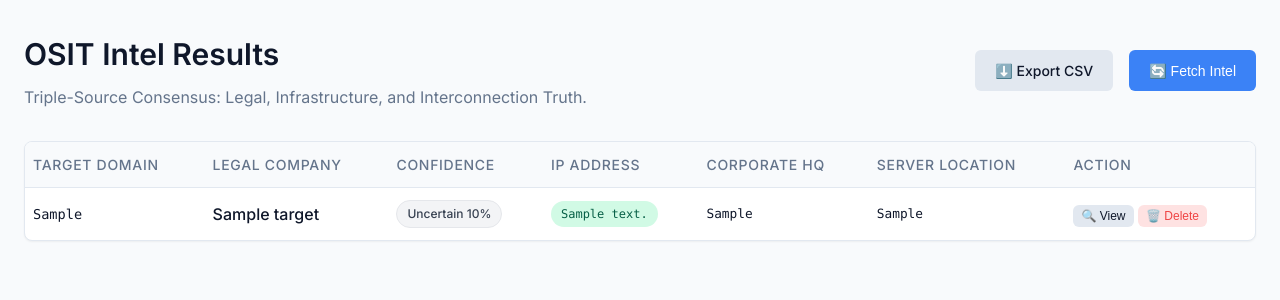
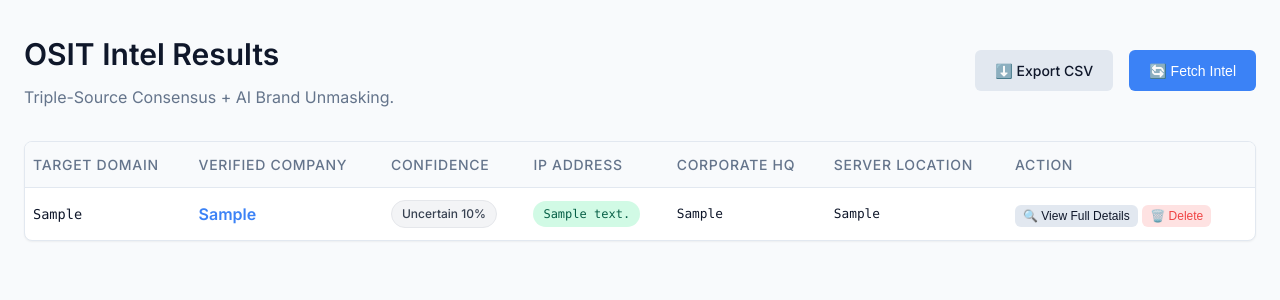
Before and after one commit to Viz38/OSIT-IP-Tracker, a Flask app: page /results in a window 1280 px wide. Shown: the part 63-363 px from the top of the page. Run offline with Flask 3, Linux system fonts and the light colour scheme; tables that the repository leaves empty hold one stand-in row (values such as "Sample post").

Commit message:
ui: rename 'View' button to 'View Full Details'

```diff
--- a/templates/results.html
+++ b/templates/results.html
@@ -100,7 +100,7 @@
 <div class="page-header results-header">
     <div>
         <h1>OSIT Intel Results</h1>
-        <p class="subtitle">Triple-Source Consensus: Legal, Infrastructure, and Interconnection Truth.</p>
+        <p class="subtitle">Triple-Source Consensus + AI Brand Unmasking.</p>
     </div>
     <div class="header-actions">
         <a href="{{ url_for('export_csv') }}" class="btn btn-secondary">⬇️ Export CSV</a>
@@ -113,7 +113,7 @@
         <thead>
             <tr>
                 <th>Target Domain</th>
-                <th>Legal Company</th>
+                <th>Verified Company</th>
                 <th>Confidence</th>
                 <th>IP Address</th>
                 <th>Corporate HQ</th>
@@ -125,19 +125,15 @@
             {% for target in targets %}
             <tr>
                 <td class="mono" style="font-size: 0.85rem; font-weight: 500;">{{ target.domain or '-' }}</td>
-                <td style="font-weight: 500;">
-                    {% if target.legal_name == "Pending" or target.legal_name == "N/A" %}
-                        {% if target.company == "Pending" %}
-                            <span class="badge badge-pending">Pending</span>
-                        {% else %}
-                            {{ target.company }}
-                        {% endif %}
+                <td style="font-weight: 600; color: var(--primary);">
+                    {% if target.company == "Pending" or target.company == "Unknown" %}
+                        <span class="badge badge-pending">Pending</span>
                     {% else %}
-                        {{ target.legal_name }}
+                        {{ target.company }}
                     {% endif %}
                 </td>
                 <td>
-                    {% if target.confidence_score >= 90 %}
+                    {% if target.confidence_score >= 95 %}
                     <span class="badge" style="background-color: #dcfce7; color: #166534; border: 1px solid #bbf7d0;">Verified {{ target.confidence_score }}%</span>
                     {% elif target.confidence_score >= 70 %}
                     <span class="badge" style="background-color: #fef9c3; color: #854d0e; border: 1px solid #fef08a;">Likely {{ target.confidence_score }}%</span>
@@ -169,14 +165,14 @@
                             data-upd="{{ target.last_updated_on }}"
                             data-raw="{{ target.raw_intel }}"
                             data-ai="{{ target.ai_reasoning }}"
-                            style="padding: 0.25rem 0.5rem; font-size: 0.75rem;">🔍 View</button>
+                            style="padding: 0.25rem 0.5rem; font-size: 0.75rem;">🔍 View Full Details</button>
                     <button class="btn btn-danger delete-btn" data-id="{{ target.id }}"
                         style="padding: 0.25rem 0.5rem; font-size: 0.75rem;">🗑️ Delete</button>
                 </td>
             </tr>
             {% else %}
             <tr>
-                <td colspan="7" class="text-center no-data">No IPs added yet. Go add some!</td>
+                <td colspan="7" class="text-center no-data">No targets added yet.</td>
             </tr>
             {% endfor %}
         </tbody>
@@ -207,8 +203,8 @@
                 <div id="modalIP" class="detail-value"></div>
             </div>
             <div class="detail-section">
-                <h4>Legal Identity (Consensus)</h4>
-                <div id="modalLegal" class="detail-value"></div>
+                <h4>Verified Identity (Company)</h4>
+                <div id="modalCompany" class="detail-value" style="font-weight: 600; color: var(--primary);"></div>
             </div>
             <div class="detail-section">
                 <h4>Corporate Headquarters</h4>
@@ -235,26 +231,22 @@
                 <div id="modalAI" class="detail-value" style="background: #fffbeb; border-color: #fef3c7; font-family: inherit;"></div>
             </div>
             <div class="detail-section" style="grid-column: span 2;">
+                <h4>Infrastructure Owner (RDAP)</h4>
+                <div id="modalLegal" class="detail-value"></div>
+            </div>
+            <div class="detail-section" style="grid-column: span 2;">
                 <h4>Associated Domains (Passive DNS)</h4>
                 <div id="modalDomains" class="detail-value" style="max-height: 150px; overflow-y: auto;"></div>
-            </div>
-            <div class="detail-section" style="grid-column: span 2;">
-                <h4>Infrastructure Owner (RDAP)</h4>
-                <div id="modalCompany" class="detail-value"></div>
             </div>
         </div>
 
         <hr style="margin: 2rem 0; border: none; border-top: 1px solid var(--border);">
         <h3 style="margin-bottom: 1.5rem; color: var(--text-main);">Extended Raw Data</h3>
-
-        <div id="rawIntelContainer">
-            <!-- Raw Intel Tables will be injected here -->
-        </div>
+        <div id="rawIntelContainer"></div>
     </div>
 </div>
 
 <script>
-    // Modal Logic
     const modal = document.getElementById("detailsModal");
     const closeBtn = document.getElementsByClassName("close-modal")[0];
 
@@ -264,24 +256,26 @@
             document.getElementById("modalTitle").innerText = "Intel for " + data.ip;
             document.getElementById("modalIP").innerText = data.ip;
             document.getElementById("modalDomain").innerText = data.domain || "N/A";
-            document.getElementById("modalLegal").innerText = data.legal || "N/A";
+
+            // Corrected mappings:
+            document.getElementById("modalCompany").innerText = data.company || "Unknown"; // verified brand
+            document.getElementById("modalLegal").innerText = data.legal || "N/A"; // infra owner
+
             document.getElementById("modalHQ").innerText = data.hq || "N/A";
             document.getElementById("modalLoc").innerText = data.loc || "N/A";
             document.getElementById("modalType").innerText = data.type || "N/A";
             document.getElementById("modalProvider").innerText = data.provider || "N/A";
             document.getElementById("modalDomains").innerText = data.domains || "N/A";
-            document.getElementById("modalCompany").innerText = data.company || "N/A";
             document.getElementById("modalConf").innerText = data.conf + "%";
             document.getElementById("modalReg").innerText = data.reg || "N/A";
             document.getElementById("modalExp").innerText = data.exp || "N/A";
             document.getElementById("modalUpd").innerText = data.upd || "N/A";
-            document.getElementById("modalAI").innerText = data.ai || "N/A";
+            document.getElementById("modalAI").innerText = data.ai || "AI verification not yet performed or missing API key.";
 
-            // Handle Raw Intel Data
             const rawContainer = document.getElementById("rawIntelContainer");
-            rawContainer.innerHTML = ""; // Clear previous data
+            rawContainer.innerHTML = "";
 
-            if (data.raw) {
+            if (data.raw && data.raw !== "None") {
                 try {
                     const rawIntel = JSON.parse(data.raw);
                     for (const [source, sourceData] of Object.entries(rawIntel)) {
@@ -289,38 +283,24 @@
                             const section = document.createElement("div");
                             section.className = "detail-section";
                             section.style.marginBottom = "2rem";
-
                             const title = document.createElement("h4");
                             title.innerText = source;
                             section.appendChild(title);
-
                             const table = document.createElement("table");
                             table.className = "raw-data-table";
-
                             for (const [key, value] of Object.entries(sourceData)) {
                                 const row = document.createElement("tr");
-                                const th = document.createElement("th");
-                                th.innerText = key;
-                                const td = document.createElement("td");
-                                td.innerText = typeof value === 'boolean' ? (value ? 'Yes' : 'No') : (value || 'N/A');
-
-                                row.appendChild(th);
-                                row.appendChild(td);
+                                const th = document.createElement("th"); th.innerText = key;
+                                const td = document.createElement("td"); td.innerText = typeof value === 'boolean' ? (value ? 'Yes' : 'No') : (value || 'N/A');
+                                row.appendChild(th); row.appendChild(td);
                                 table.appendChild(row);
                             }
-
                             section.appendChild(table);
                             rawContainer.appendChild(section);
                         }
                     }
-                } catch (e) {
-                    console.error("Failed to parse raw intel JSON", e);
-                    rawContainer.innerHTML = "<p class='text-muted'>No extended data available.</p>";
-                }
-            } else {
-                rawContainer.innerHTML = "<p class='text-muted'>No extended data available.</p>";
-            }
-
+                } catch (e) { rawContainer.innerHTML = "<p>Raw data parsing failed.</p>"; }
+            } else { rawContainer.innerHTML = "<p class='text-muted'>No extended data available.</p>"; }
             modal.style.display = "block";
         });
     });
@@ -328,32 +308,19 @@
     closeBtn.onclick = () => modal.style.display = "none";
     window.onclick = (event) => { if (event.target == modal) modal.style.display = "none"; }
 
-    // Fetch and Delete Logic
     document.getElementById('fetch-btn').addEventListener('click', function () {
-        const btn = this;
-        const originalText = btn.innerHTML;
-        btn.innerHTML = '⏳ Fetching consensus...';
-        btn.disabled = true;
-
-        fetch('{{ url_for('fetch_ips') }}', {
-            method: 'POST',
-            headers: {'Content-Type': 'application/json'}
-        })
-        .then(response => response.json())
-        .then(data => window.location.reload())
-        .catch(err => window.location.reload());
+        this.innerHTML = '⏳ Processing...';
+        this.disabled = true;
+        fetch('{{ url_for('fetch_ips') }}', {method: 'POST', headers: {'Content-Type': 'application/json'}})
+        .then(() => window.location.reload())
+        .catch(() => window.location.reload());
     });
 
     document.querySelectorAll('.delete-btn').forEach(btn => {
         btn.addEventListener('click', function () {
-            if (!confirm('Are you sure you want to delete this target?')) return;
-            const targetId = this.dataset.id;
-            fetch('/delete/' + targetId, {
-                method: 'POST',
-                headers: {'Content-Type': 'application/json'}
-            })
-            .then(response => response.json())
-            .then(data => window.location.reload());
+            if (!confirm('Delete target?')) return;
+            fetch('/delete/' + this.dataset.id, {method: 'POST'})
+            .then(() => window.location.reload());
         });
     });
 </script>
```
